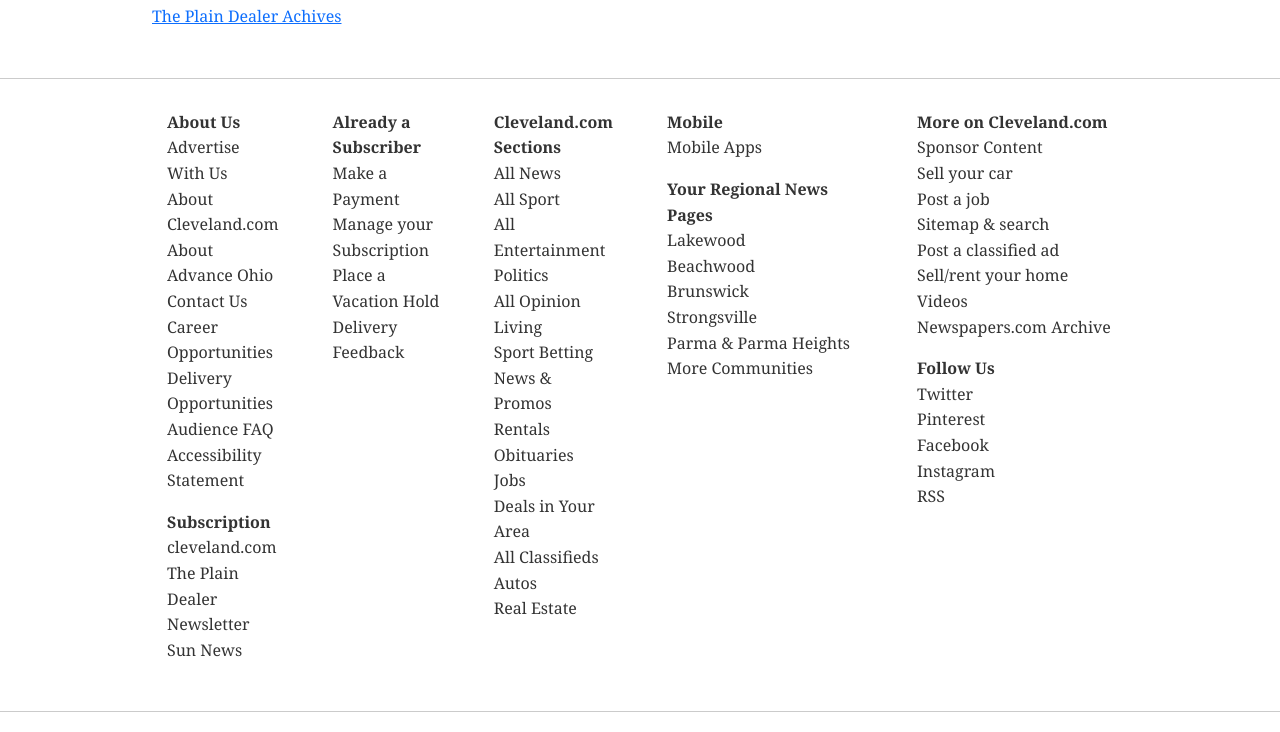
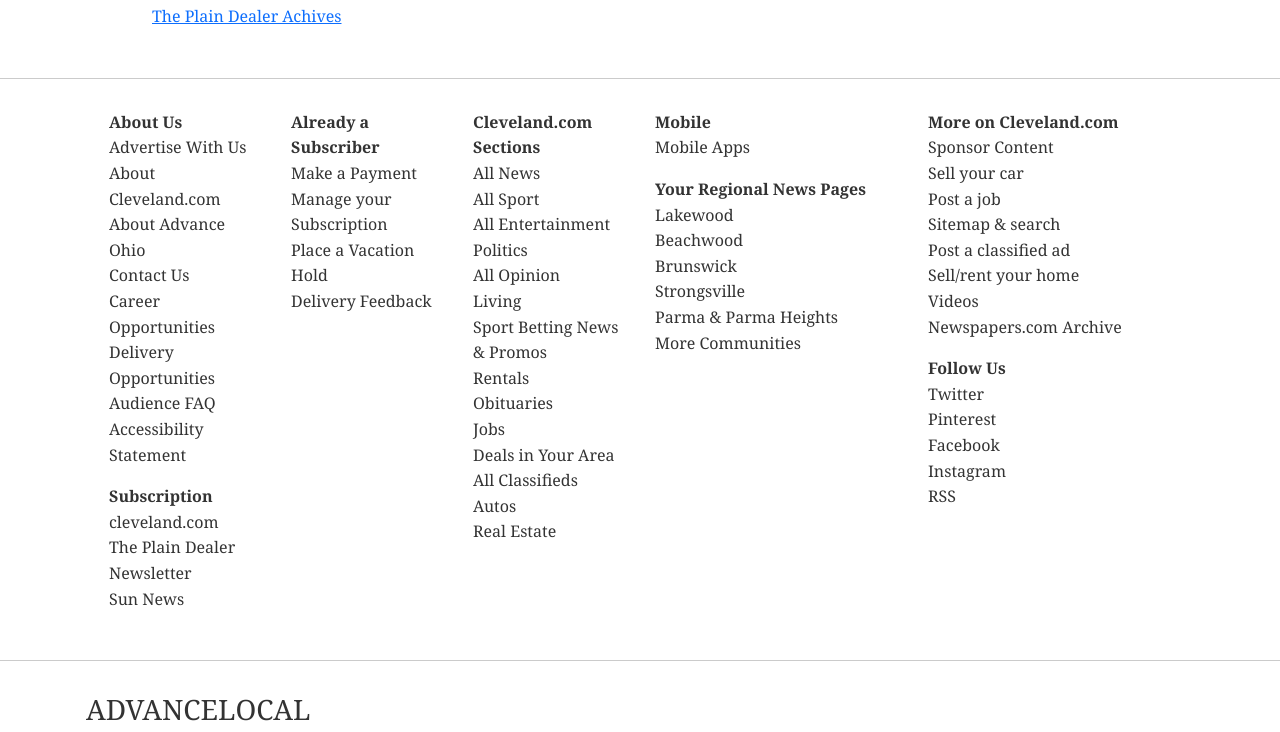
Before and after one commit to TommasoLapenna/ElaboratoClevelandPlainDealer, a website: page index.html in a window 1280 px wide. Shown: the part 1284-2016 px from the top of the page. Drawn offline with nearby package versions, Linux system fonts and the light colour scheme.

Commit message:
Previous push override

```diff
--- a/css/style.css
+++ b/css/style.css
@@ -1,15 +1,11 @@
-.news_image {
-    /*width: 150px;
-    align-items: center;
-     */
-}
-
 .main-container {
    max-width: 1000px;
 }
 
 .bottom-container {
-    max-width: 1000px;
+   /* max-width: 1000px;
+
+    */
 }
 
 .details-menu {
@@ -17,7 +13,6 @@
     margin: 15px;
 }
 
-/* Secondo gemini questi sono i font usati dal sito*/
 h2 {
     font-family: 'Helvetica Neue', Helvetica, Arial, sans-serif;
     font-weight: bold;
@@ -29,23 +24,14 @@ body {
     color: #333;
 }
 
-/* Remove default disclosure arrow from all <summary> elements */
 summary {
-    /* Remove default list-style arrow (Firefox) */
+    /* This removes the summary default arrow  icon */
     list-style: none;
-
-    /* Remove default marker (modern spec) */
     &::marker { content: ""; }
-
-    /* Remove WebKit arrow (Chrome, Safari, Edge) */
     &::-webkit-details-marker {
         display: none;
     }
-
-    /* Optional: Reset default padding */
     padding-left: 0;
     margin: 0;
-
-    /* Optional: make it look clickable */
     cursor: pointer;
 }
--- a/index.html
+++ b/index.html
@@ -7,7 +7,8 @@
     <!--
     <link rel="stylesheet" type="text/css" href="css/bootstrap.css">
     -->
-    <link href="https://cdn.jsdelivr.net/npm/bootstrap@5.3.8/dist/css/bootstrap.min.css" rel="stylesheet" integrity="sha384-sRIl4kxILFvY47J16cr9ZwB07vP4J8+LH7qKQnuqkuIAvNWLzeN8tE5YBujZqJLB" crossorigin="anonymous">
+    <link href="https://cdn.jsdelivr.net/npm/bootstrap@5.3.8/dist/css/bootstrap.min.css" rel="stylesheet"
+          integrity="sha384-sRIl4kxILFvY47J16cr9ZwB07vP4J8+LH7qKQnuqkuIAvNWLzeN8tE5YBujZqJLB" crossorigin="anonymous">
     <link rel="stylesheet" type="text/css" href="css/style.css">
     <link rel="stylesheet" href="https://cdn.jsdelivr.net/npm/bootstrap-icons@1.11.3/font/bootstrap-icons.min.css">
 
@@ -135,7 +136,7 @@
         </div>
 
 
-        <div class="col-md-4 d-none d-md-block">
+        <div class="col-md-4 d-none d-md-block border">
             <p> ADS</p>
         </div>
     </div>
@@ -148,10 +149,11 @@
 
 <!-- Bottom Section -->
 <div class="container bottom-container ">
-    <div class="row justify-content-center">
+    <div class="row">
+        <div class="col-sm-auto"></div>
         <div class="container col">
-            <div class="row just">
-                <div class="col-12 col-lg mb-3">
+            <div class="row">
+                <div class="col-12 col-lg mb-3 p-0">
                     <details class="details-menu" open>
                         <summary class=""><b> About Us </b></summary>
                         <ul class="list-unstyled">
@@ -177,7 +179,7 @@
                     </details>
                 </div>
 
-                <div class="col-12 col-lg mb-3">
+                <div class="col-12 col-lg mb-3 p-0">
                     <details class="details-menu" open>
                         <summary class=""><b>Already a Subscriber</b></summary>
                         <ul class="list-unstyled">
@@ -189,7 +191,7 @@
                     </details>
                 </div>
 
-                <div class="col-12 col-lg mb-3">
+                <div class="col-12 col-lg mb-3 p-0">
                     <details class="details-menu" open>
                         <summary class=""><b>Cleveland.com Sections</b></summary>
                         <ul class="list-unstyled">
@@ -217,7 +219,7 @@
         <div class="container col">
             <div class="row">
 
-                <div class="col-12 col-lg">
+                <div class="col-12 col-lg p-0">
                     <details class="details-menu" open>
                         <summary class=""><b>Mobile</b></summary>
                         <ul class="list-unstyled">
@@ -238,7 +240,7 @@
                     </details>
                 </div>
 
-                <div class="col-12 col-lg">
+                <div class="col-12 col-lg p-0">
                     <details class="details-menu" open>
                         <summary class=""><b>More on Cleveland.com</b></summary>
                         <ul class="list-unstyled">
@@ -266,6 +268,7 @@
                 </div>
             </div>
         </div>
+        <div class="col-sm-auto"></div>
     </div>
 </div>
 
@@ -286,9 +289,15 @@
     </p>
 </footer>
 
-<script src="https://cdn.jsdelivr.net/npm/bootstrap@5.3.8/dist/js/bootstrap.bundle.min.js" integrity="sha384-FKyoEForCGlyvwx9Hj09JcYn3nv7wiPVlz7YYwJrWVcXK/BmnVDxM+D2scQbITxI" crossorigin="anonymous"></script>
-<script src="https://cdn.jsdelivr.net/npm/@popperjs/core@2.11.8/dist/umd/popper.min.js" integrity="sha384-I7E8VVD/ismYTF4hNIPjVp/Zjvgyol6VFvRkX/vR+Vc4jQkC+hVqc2pM8ODewa9r" crossorigin="anonymous"></script>
-<script src="https://cdn.jsdelivr.net/npm/bootstrap@5.3.8/dist/js/bootstrap.min.js" integrity="sha384-G/EV+4j2dNv+tEPo3++6LCgdCROaejBqfUeNjuKAiuXbjrxilcCdDz6ZAVfHWe1Y" crossorigin="anonymous"></script>
+<script src="https://cdn.jsdelivr.net/npm/bootstrap@5.3.8/dist/js/bootstrap.bundle.min.js"
+        integrity="sha384-FKyoEForCGlyvwx9Hj09JcYn3nv7wiPVlz7YYwJrWVcXK/BmnVDxM+D2scQbITxI"
+        crossorigin="anonymous"></script>
+<script src="https://cdn.jsdelivr.net/npm/@popperjs/core@2.11.8/dist/umd/popper.min.js"
+        integrity="sha384-I7E8VVD/ismYTF4hNIPjVp/Zjvgyol6VFvRkX/vR+Vc4jQkC+hVqc2pM8ODewa9r"
+        crossorigin="anonymous"></script>
+<script src="https://cdn.jsdelivr.net/npm/bootstrap@5.3.8/dist/js/bootstrap.min.js"
+        integrity="sha384-G/EV+4j2dNv+tEPo3++6LCgdCROaejBqfUeNjuKAiuXbjrxilcCdDz6ZAVfHWe1Y"
+        crossorigin="anonymous"></script>
 <!--
 <script src="js/bootstrap.js"></script>
 <script src="js/jquery.js"></script>
```
